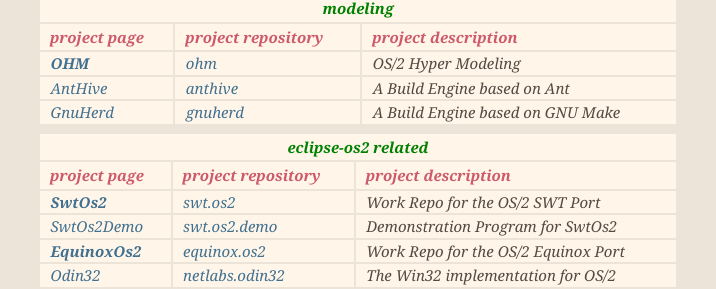
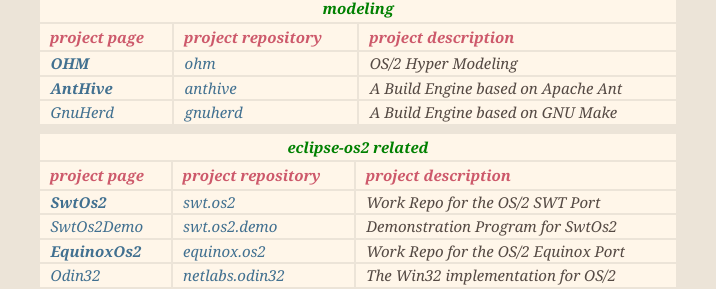
Before and after one commit to rdpe/rdpe.github.io, a plain HTML site: page index.html in a window 1280 px wide. Shown: the part 364-653 px from the top of the page, 282-998 px from the left. Drawn offline with nearby package versions, Linux system fonts and the light colour scheme.

Commit message:
AntHive is also a main project

```diff
--- a/index.html
+++ b/index.html
@@ -80,9 +80,9 @@
 <td>OS/2 Hyper Modeling</td>
 </tr>
 <tr>
-<td><a href="http://rdpe.github.io/anthive">AntHive</a></td>
+<td style="font-weight:bold;"><a href="http://rdpe.github.io/anthive">AntHive</a></td>
 <td><a href="http://github.com/rdpe/anthive">anthive</a></td>
-<td>A Build Engine based on Ant</td>
+<td>A Build Engine based on Apache Ant</td>
 </tr>
 <tr>
 <td><a href="http://rdpe.github.io/gnuherd">GnuHerd</a></td>
```
